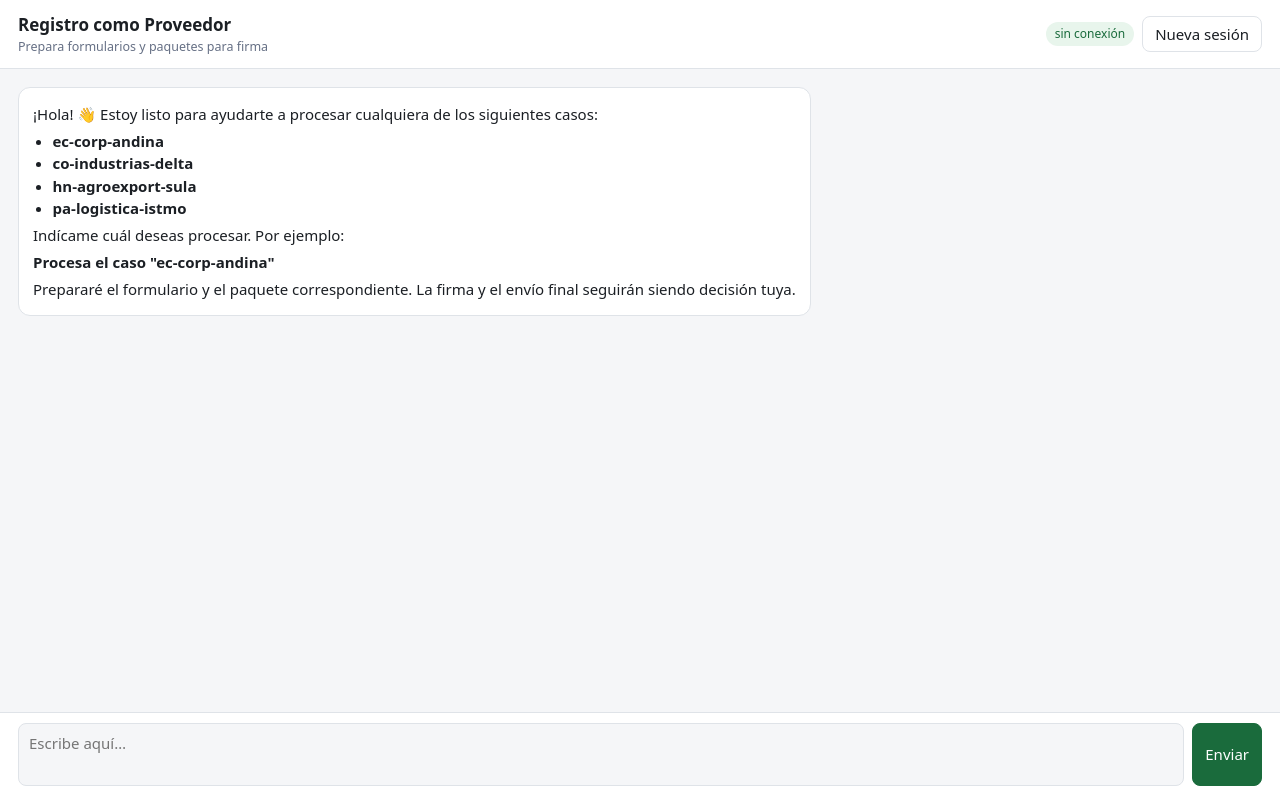
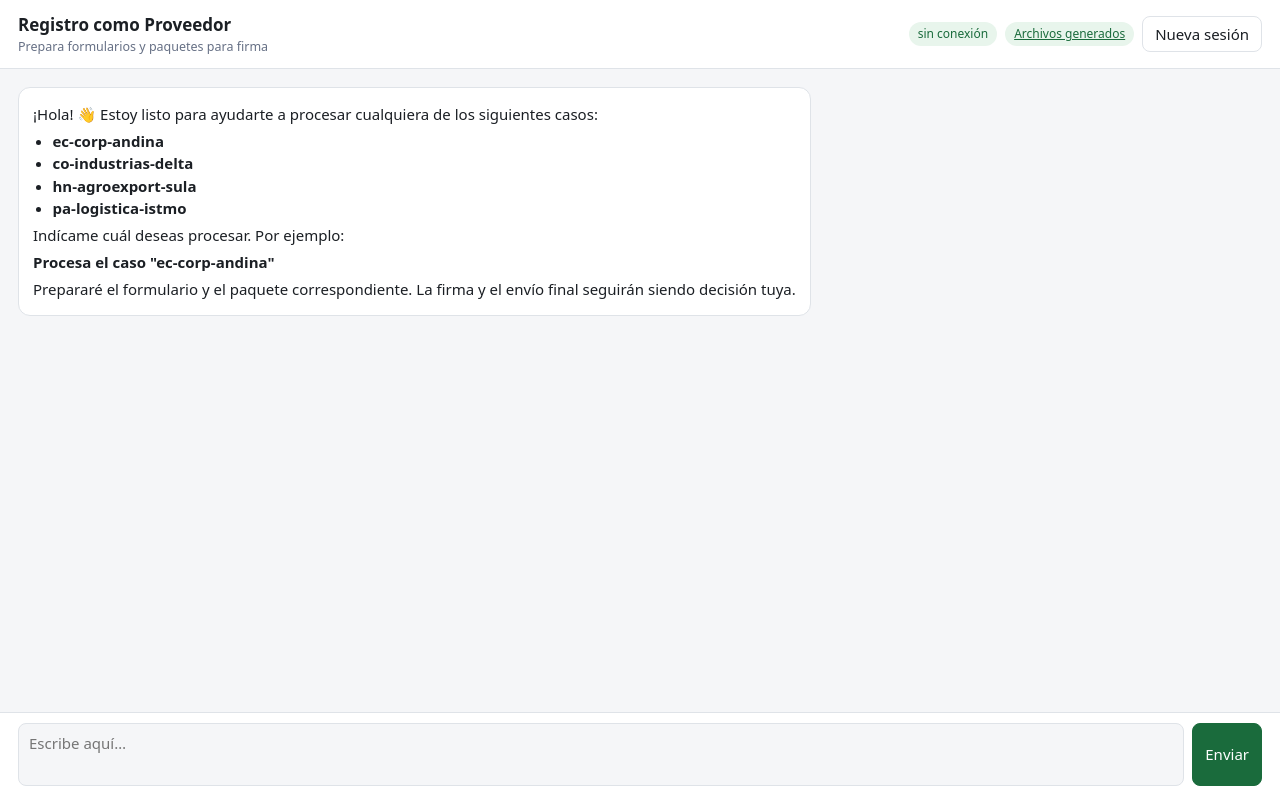
Before and after one commit to 8viovargas/reto-01-agente-proveedor, a website: page web/index.html in a window 1280 px wide. Drawn offline with Linux system fonts and the light colour scheme; no server answers.

Commit message:
Update index.html
botón de descargas

```diff
--- a/web/index.html
+++ b/web/index.html
@@ -14,6 +14,7 @@
     </div>
     <div class="meta">
       <span id="modelo" class="chip">conectando…</span>
+      <a href="/out/" target="_blank" rel="noopener" class="chip">Archivos generados</a>
       <button id="nueva" type="button">Nueva sesión</button>
     </div>
   </header>
```
